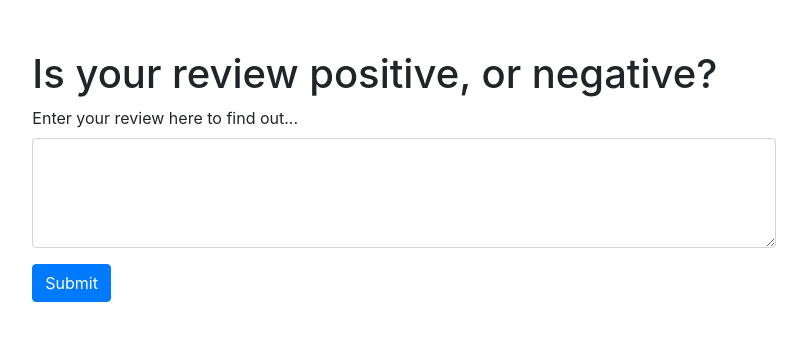
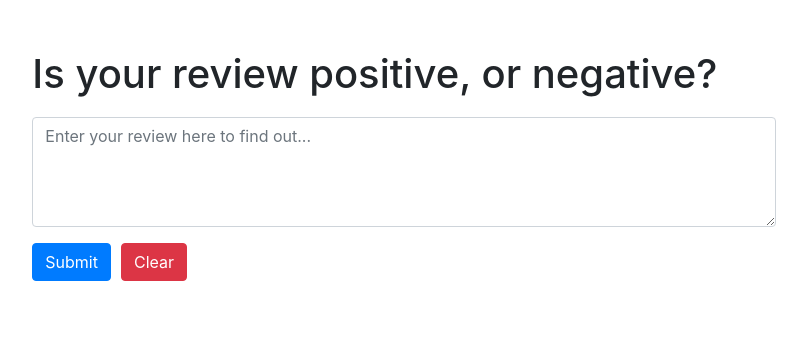
Before and after one commit to iahsanujunda/sentiment-analysis-sagemaker-pytorch, a React (Create React App) app in the folder website/: page / in a window 1280 px wide. Shown: the top 340 px of the page, without its empty margins (236-1043 px from the left). Built offline with nearby package versions, Linux system fonts and the light colour scheme.

Commit message:
ENH: implement handleClear function to reset form

```diff
--- a/website/package.json
+++ b/website/package.json
@@ -8,6 +8,7 @@
     "@testing-library/user-event": "^7.1.2",
     "axios": "^0.19.2",
     "bootstrap": "^4.5.0",
+    "lodash": "^4.17.15",
     "react": "^16.13.1",
     "react-bootstrap": "^1.0.1",
     "react-dom": "^16.13.1",
--- a/website/src/components/review-form.component.jsx
+++ b/website/src/components/review-form.component.jsx
@@ -1,5 +1,8 @@
 import React from "react";
 import {Form, Button} from "react-bootstrap";
+import lodash from 'lodash';
+
+import './review-form.component.scss';
 
 class ReviewForm extends React.Component{
   constructor(props) {
@@ -15,37 +18,47 @@ class ReviewForm extends React.Component{
   handleSubmit = async (event) => {
     event.preventDefault();
     let review = this.state.review;
-    console.log(review);
 
-    if (review.includes('test')) {
-      console.log('Positive Sentiment');
-      this.props.onSentimentResult('1');
-    }
-    else {
-      console.log('Negative Sentiment');
-      this.props.onSentimentResult('2');
+    if ( review === '' ) {
+      this.props.onSentimentResult('invalid');
+    } else {
+      if (review.includes('test')) {
+        console.log('Positive Sentiment');
+        this.props.onSentimentResult('pos');
+      }
+      else {
+        console.log('Negative Sentiment');
+        this.props.onSentimentResult('neg');
+      }
     }
   }
 
   handleChange = event => {
     this.setState({
-      review: event.target.value
+      review: lodash.trim(event.target.value)
     });
+  }
+
+  handleClear = event => {
+    this.setState({
+      review: ''
+    })
   }
 
   render () {
     return(
-      <Form onSubmit={this.handleSubmit}>
+      <Form onSubmit={this.handleSubmit} className='review-form'>
         <Form.Group controlId="exampleForm.ControlTextarea1">
-          <Form.Label>Enter your review here to find out...</Form.Label>
           <Form.Control
             as="textarea"
             rows="4"
             value={this.state.review}
             onChange={this.handleChange.bind(this)}
+            placeholder='Enter your review here to find out...'
           />
         </Form.Group>
-        <Button type='submit' xs='2' variant="primary">Submit</Button>
+        <Button className='submit-button' type='submit' xs='2' variant="primary">Submit</Button>
+        <Button className='clear-button' xs='2' variant="danger" onClick={this.handleClear}>Clear</Button>
       </Form>
     )
   }
--- a/website/src/components/review-form.component.scss
+++ b/website/src/components/review-form.component.scss
@@ -0,0 +1,7 @@
+.review-form {
+  margin-top: 1.2em;
+
+  .clear-button {
+    margin-left: 10px;
+  }
+}
```
